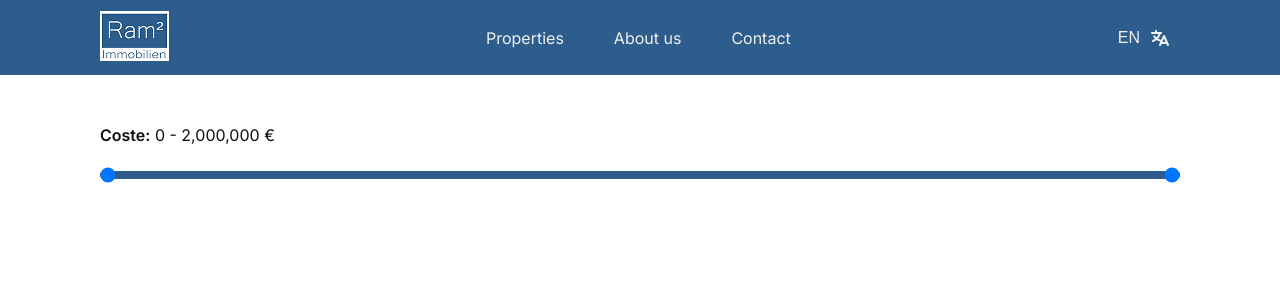
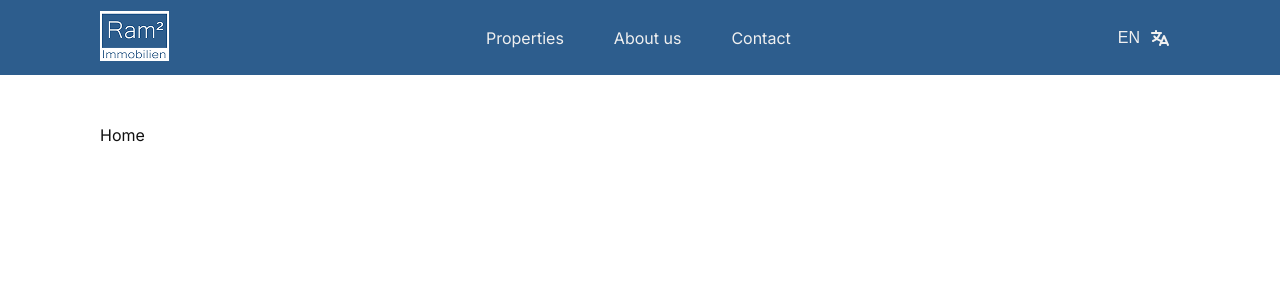
Before and after one commit to ram2-immobilien/ram2-web, a Next.js app: page /en in a window 1280 px wide. Shown: the top 300 px of the page. Built offline with nearby package versions, Linux system fonts and the light colour scheme.

Commit message:
Limipiada pagina principal

```diff
--- a/app/[locale]/page.tsx
+++ b/app/[locale]/page.tsx
@@ -6,18 +6,8 @@ import { useState } from "react";
 
 export default function Home() {
   const t = useTranslations("home");
-  const [minValue, setMinValue] = useState(0);
-  const [maxValue, setMaxValue] = useState(2000000);
 
   return (
-      <DualSlider
-        minValue={minValue}
-        setMinValue={setMinValue}
-        maxValue={maxValue}
-        setMaxValue={setMaxValue}
-        lowerLimit={0}
-        upperLimit={2000000}
-        step={1000}
-      />
+      <p>{t("header")}</p>
   );
 }
```
